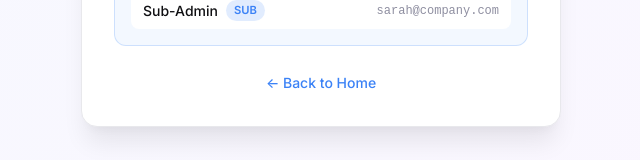
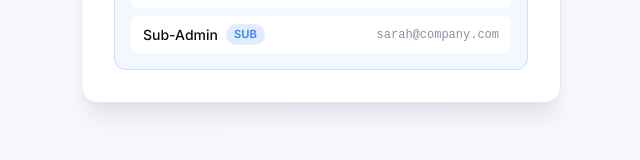
Before and after one commit to Mango-Hr/admin-ai-cv-generator-fe, a React (Vite) app: page / in a window 1280 px wide. Shown: the part 631-791 px from the top of the page, without its empty margins (319-959 px from the left). Built offline with nearby package versions, Linux system fonts and the light colour scheme.

Commit message:
improved login page ux

```diff
--- a/src/pages/Login.jsx
+++ b/src/pages/Login.jsx
@@ -171,11 +171,11 @@ export default function Login() {
           </div>
 
           {/* Footer */}
-          <div className="login__footer">
+          {/* <div className="login__footer">
             <a href="/" className="login__footer-link">
               ← Back to Home
             </a>
-          </div>
+          </div> */}
         </div>
       </motion.div>
     </div>
```
